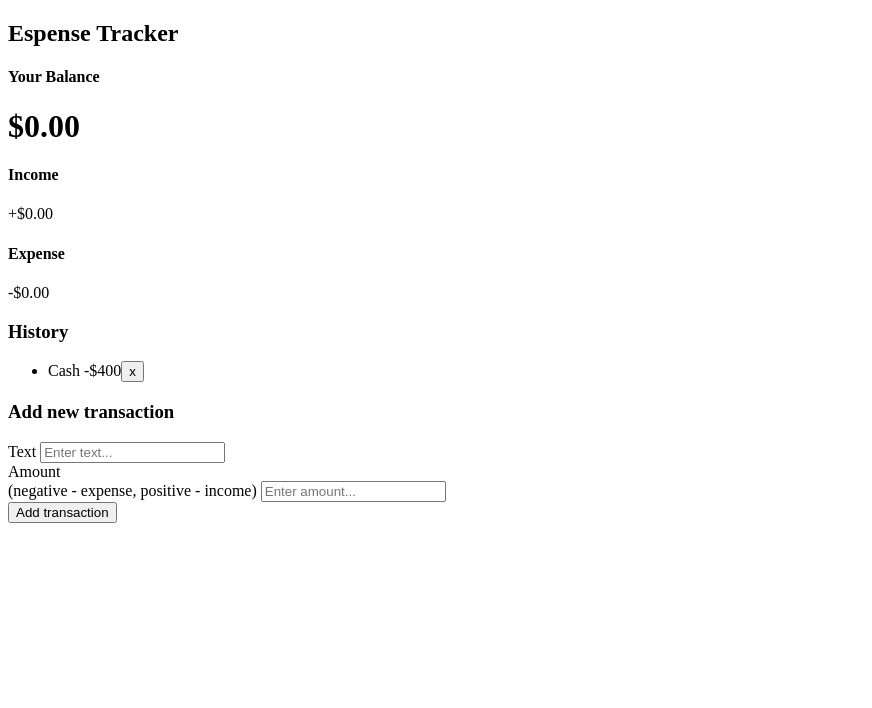
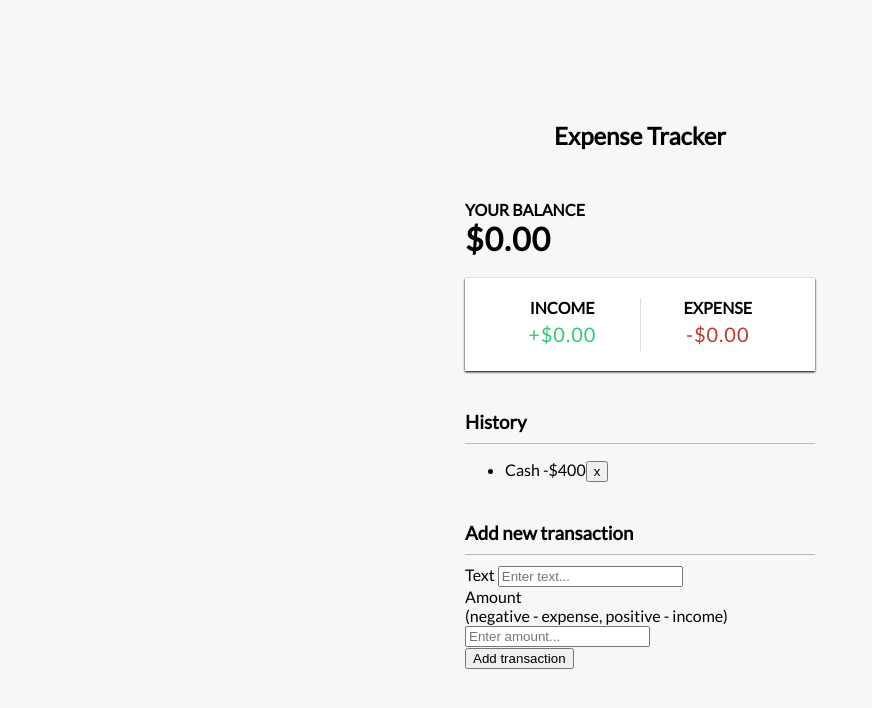
Before and after one commit to JoseIgnacioTapia/expense-tracker-app, a plain HTML site: page index.html in a window 1280 px wide. Shown: the whole page, without its empty margins (0-872 px from the left). Drawn offline with Linux system fonts and the light colour scheme.

Commit message:
Some CSS styles in the titles

```diff
--- a/index.html
+++ b/index.html
@@ -7,7 +7,7 @@
     <title>Expese Tracker</title>
   </head>
   <body>
-    <h2>Espense Tracker</h2>
+    <h2>Expense Tracker</h2>
 
     <div class="container">
       <h4>Your Balance</h4>
--- a/style.css
+++ b/style.css
@@ -0,0 +1,73 @@
+@import url("https://fonts.googleapis.com/css2?family=Lato&display=swap");
+
+:root {
+  --box-shadow: 0 1px 3px rgba(0, 0, 0, 0.12), 0 1px 2px rgba(0, 0, 0.24);
+}
+
+* {
+  box-sizing: border-box;
+}
+
+body {
+  background-color: #f7f7f7;
+  display: flex;
+  flex-direction: column;
+  align-items: center;
+  justify-content: center;
+  min-height: 100vh;
+  margin: 0;
+  font-family: "Lato", sans-serif;
+}
+
+.container {
+  margin: 30px auto;
+  width: 350px;
+}
+
+h1 {
+  letter-spacing: 1px;
+  margin: 0;
+}
+
+h3 {
+  border-bottom: 1px solid #bbb;
+  padding-bottom: 10px;
+  margin: 40px 0 10px;
+}
+
+h4 {
+  margin: 0;
+  text-transform: uppercase;
+}
+
+.inc-exp-container {
+  background-color: #fff;
+  box-shadow: var(--box-shadow);
+  padding: 20px;
+  display: flex;
+  justify-content: space-between;
+  margin: 20px 0;
+}
+
+.inc-exp-container > div {
+  flex: 1;
+  text-align: center;
+}
+
+.inc-exp-container > div:first-of-type {
+  border-right: 1px solid #dedede;
+}
+
+.money {
+  font-size: 20px;
+  letter-spacing: 1px;
+  margin: 5px 0;
+}
+
+.money.plus {
+  color: #2ecc71;
+}
+
+.money.minus {
+  color: #c0392b;
+}
```
